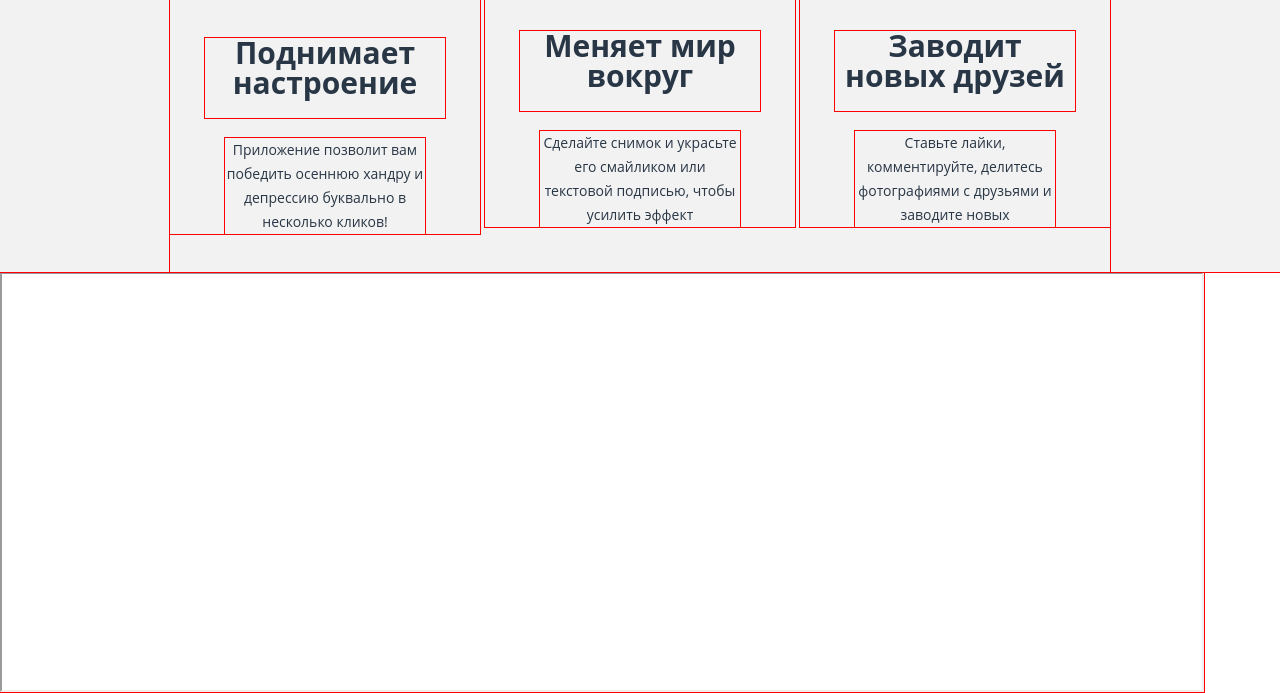
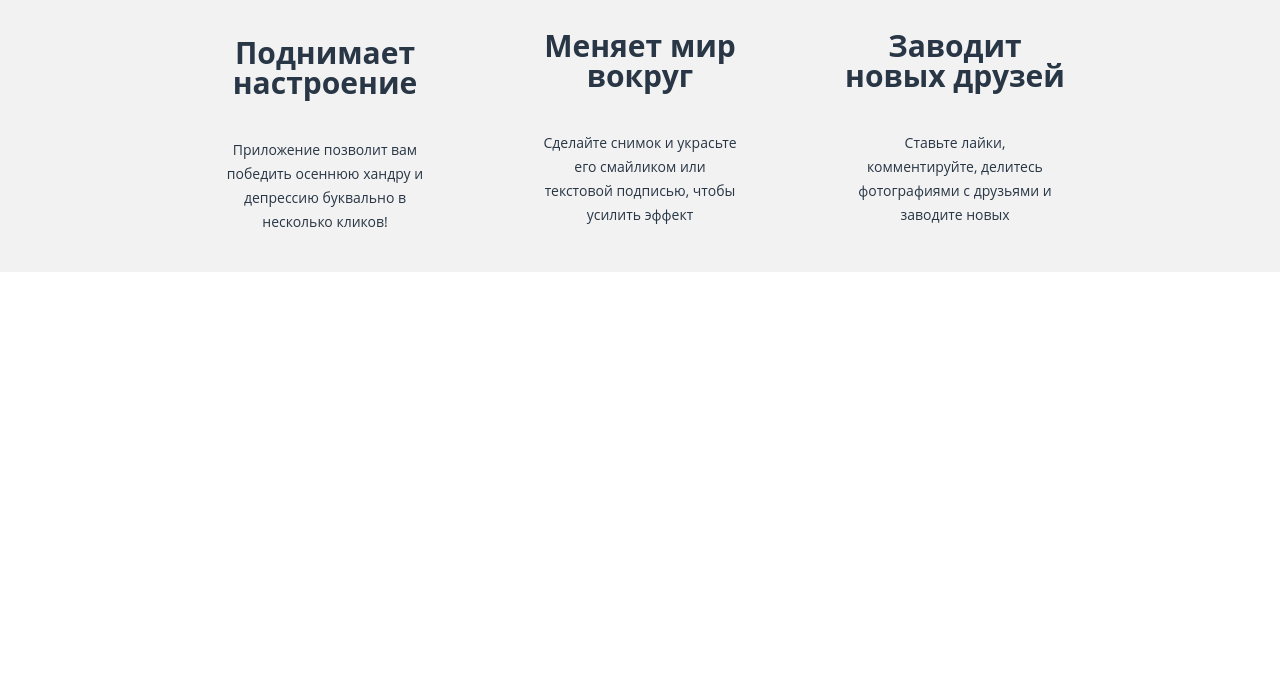
Before and after one commit to MariamSotova/168029-pink-17, a website: page source/index.html in a window 1280 px wide. Shown: the part 1607-2300 px from the top of the page. Drawn offline with nearby package versions, Linux system fonts and the light colour scheme; files that its build step writes are made by us from their sources.

Commit message:
исправление iframe по центру

```diff
--- a/source/index.html
+++ b/source/index.html
@@ -98,7 +98,6 @@
                   </g>
                 </g>
               </svg>
-
               <!--<picture>
                 <source media="(min-width: 960px)" srcset="img/logo-pink-white-desktop.svg">
                 <source media="(min-width: 660px)" srcset="img/logo-pink-white-tablet.svg">
@@ -221,11 +220,11 @@
         </ul>
       </div>
     </section>
-    <section>
-      <div class="img-map">
+    <section class="iframe-map">
+      <div class="iframe-map__img-map">
         <iframe class="iframe-adress"
           src="https://yandex.ru/map-widget/v1/?um=constructor%3A14329c047a298c5502214f66a3a9f7cadaea04af2019195a63d57f4f5655a6c9&amp;source=constructor"
-          width="1200" height="416"></iframe>
+          width="1200" height="416" frameborder="0" allowfullscreen></iframe>
       </div>
     </section>
 
--- a/source/less/blocks/advantages.less
+++ b/source/less/blocks/advantages.less
@@ -87,7 +87,7 @@
     margin: auto;
     left: 0;
     right: 0;
-    bottom: -40px;
+    bottom: 10px;
   }
 }
 
--- /dev/null
+++ b/source/less/blocks/iframe-map.less
@@ -0,0 +1,12 @@
+.iframe-map {
+  border: none;
+  width: auto;
+}
+
+.iframe-map__img-map {
+  text-align: center;
+}
+
+.iframe-adress {
+  width: 100%;
+}
--- a/source/less/blocks/outlines.less
+++ b/source/less/blocks/outlines.less
@@ -1,7 +1,3 @@
-* {
-  outline: 1px solid red;
-}
-
 @media (min-width: @tablet-width) {
   body {
     background-size: 1178px auto;
@@ -13,3 +9,9 @@
     background-size: 1391px auto;
   }
 }
+
+/*
+* {
+  outline: 1px solid red; это должно быть на первой строчке
+}
+*/
--- a/source/less/blocks/scaffolding.less
+++ b/source/less/blocks/scaffolding.less
@@ -22,7 +22,12 @@
   src: url("/source/fonts/opensanslight.woff2");
 }
 
+html {
+  -ms-overflow-style: -ms-autohiding-scrollbar;
+}
+
 body {
+  overflow-x: hidden;
   min-width: 320px;
   margin: 0;
   padding: 0;
--- a/source/less/style.less
+++ b/source/less/style.less
@@ -15,6 +15,7 @@
 @import "blocks/background-header.less";
 @import "blocks/headline__header.less";
 @import "blocks/form.less";
+@import "blocks/iframe-map.less";
 
 .visually-hidden:not(:focus):not(:active) {
   position: absolute;
```
Also changed, not shown: source/form.html (+2 -3 lines).
